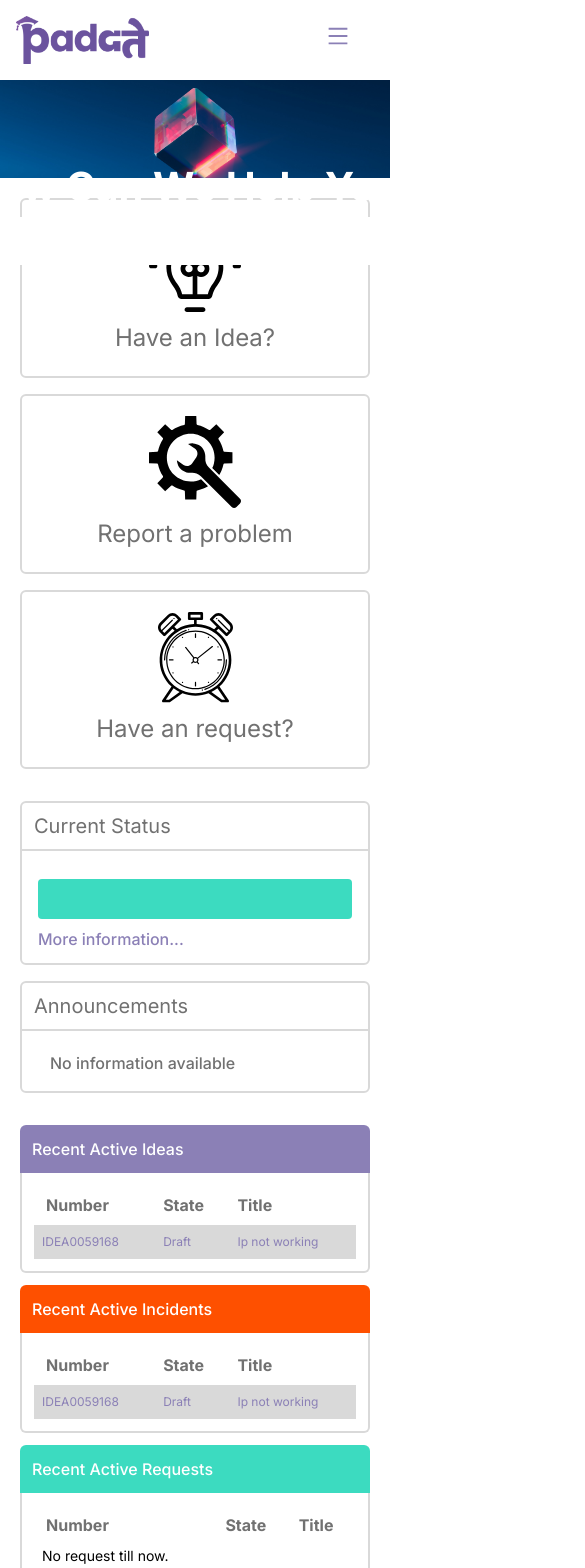
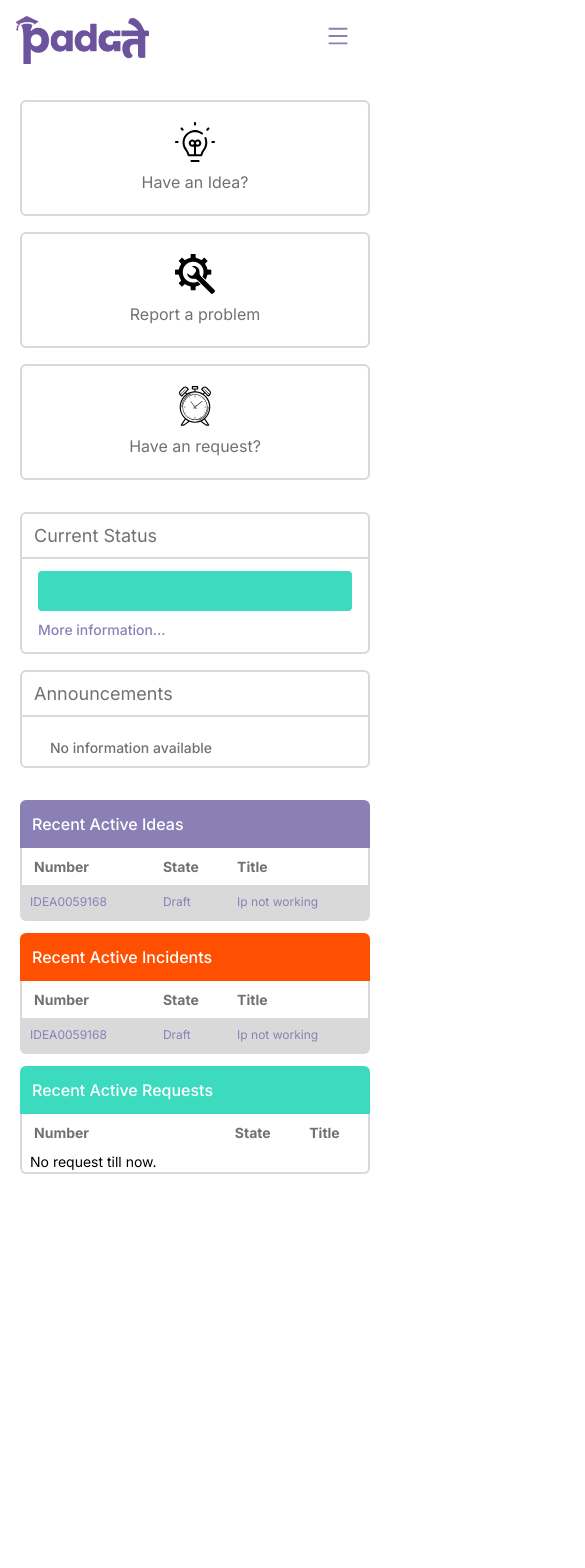
Before and after one commit to lokey5746/Bits-Desk, a React (Vite) app in the folder frontend/: page /dashboard in a window 390 px wide. Shown: the top 1568 px of the page, 585 px wide, since content can reach past the window. After the commit the page ends 1194 px from the top, so only its background shows below. Built offline with nearby package versions, Linux system fonts and the light colour scheme; a web font is replaced by a local one.

Commit message:
webpage responsive fix

```diff
--- a/frontend/src/components/Header.jsx
+++ b/frontend/src/components/Header.jsx
@@ -25,7 +25,7 @@ const Header = () => {
           }`}
         >
           <ul className="text-sm font-medium links space-y-4 md:space-y-0 md:space-x-4">
-            <li className="flex items-center space-x-2">
+            <li className="flex items-center space-x-1 md:space-x-2">
               <RiHome3Fill className="text-lg" />
               <Link onClick={() => setShowLinks(true)} to="/dashboard">
                 HOME
--- a/frontend/src/screen/annoucement/Annoucemnet.jsx
+++ b/frontend/src/screen/annoucement/Annoucemnet.jsx
@@ -3,25 +3,29 @@ import React from "react";
 const Annoucemnet = () => {
   return (
     <section className="grid grid-cols-1 md:grid-cols-2 gap-4 md:gap-12 py-8 md:px-8">
-      <div className="border-2 border-gray rounded-md space-y-4">
+      <div className="border-2 border-gray rounded-md md:space-y-4">
         <div>
-          <h3 className="text-xl text-title px-3 py-2">Current Status</h3>
+          <h3 className="text-lg md:text-xl text-title px-3 py-2">
+            Current Status
+          </h3>
           <hr className="border border-gray" />
         </div>
         <div className="px-4 py-3">
           <div className="bg-purple p-5 rounded "></div>
-          <h3 className="text-blue text-base mt-2 font-medium">
+          <h3 className="text-blue text-sm md:text-base mt-2 font-medium">
             More information...
           </h3>
         </div>
       </div>
-      <div className="border-2 border-gray rounded-md space-y-3 h-28">
+      <div className="border-2 border-gray rounded-md space-y-3 md:h-28">
         <div>
-          <h3 className="text-xl text-title px-3 py-2">Announcements</h3>
+          <h3 className="text-lg md:text-xl text-title px-3 py-2">
+            Announcements
+          </h3>
           <hr className="border border-gray" />
         </div>
         <div className="px-4 py-2">
-          <h3 className="text-base font-medium text-title px-3">
+          <h3 className="text-sm md:text-base font-medium text-title px-3">
             No information available
           </h3>
         </div>
--- a/frontend/src/screen/banner/Banner.jsx
+++ b/frontend/src/screen/banner/Banner.jsx
@@ -3,7 +3,7 @@ import banner from "../../assets/banner3.png";
 
 const Banner = () => {
   return (
-    <section>
+    <section className="hidden md:block">
       <img className="w-full" src={banner} alt="" />
       <div className="absolute box flex flex-col items-center">
         <h2 className="text-white text-3xl font-bold">How Can We Help You?</h2>
--- a/frontend/src/screen/idea/CreateIdea.jsx
+++ b/frontend/src/screen/idea/CreateIdea.jsx
@@ -23,7 +23,7 @@ const CreateIdea = () => {
               </label>
               <input
                 type="text"
-                className="px-3 py-2 md:py-3 rounded-md border-2 border-gray outline-none w-full"
+                className="px-3 py-2 md:py-3 rounded-md border border-gray outline-none w-full"
               />
             </div>
             <div className="space-y-2 flex flex-col">
@@ -32,7 +32,7 @@ const CreateIdea = () => {
               </label>
               <input
                 type="text"
-                className="px-3 py-2 md:py-3 rounded-md border-2 border-gray outline-none w-full"
+                className="px-3 py-2 md:py-3 rounded-md border border-gray outline-none w-full"
               />
             </div>
           </div>
@@ -43,7 +43,7 @@ const CreateIdea = () => {
               </label>
               <input
                 type="text"
-                className="px-3 py-2 md:py-3 rounded-md border-2 border-gray outline-none w-full"
+                className="px-3 py-2 md:py-3 rounded-md border border-gray outline-none w-full"
               />
             </div>
             <div className="space-y-2 flex flex-col">
@@ -52,7 +52,7 @@ const CreateIdea = () => {
               </label>
               <input
                 type="text"
-                className="px-3 py-2 md:py-3 rounded-md border-2 border-gray outline-none w-full"
+                className="px-3 py-2 md:py-3 rounded-md border border-gray outline-none w-full"
               />
             </div>
           </div>
@@ -68,7 +68,7 @@ const CreateIdea = () => {
               <h3 className="text-sm font-medium">Add attachments</h3>
             </div>
           </div>
-          <div className="border-2 border-gray rounded-md px-3 py-4 flex flex-col md:flex-row md:items-center space-y-2 md:space-x-4">
+          <div className="border border-gray rounded-md px-3 py-4 flex flex-col md:flex-row md:items-center space-y-2 md:space-x-4">
             <h2 className="text-sm font-medium ">Required information</h2>
             <div className="space-x-3 flex">
               <h3 className="text-xs text-white bg-red px-3 py-1 rounded-md font-medium">
--- a/frontend/src/screen/layout/Dashboard.jsx
+++ b/frontend/src/screen/layout/Dashboard.jsx
@@ -14,8 +14,8 @@ const Dashboard = () => {
               key={item.id}
               className="flex flex-col items-center px-3 py-5 space-y-2 border-2 border-gray rounded-md"
             >
-              <img src={item.image} className="" alt="" />
-              <h2 className="text-title text-2xl">{item.text}</h2>
+              <img src={item.image} className="h-10 md:h-20" alt="" />
+              <h2 className="text-title text-base md:text-2xl">{item.text}</h2>
             </div>
           ))}
         </div>
@@ -27,10 +27,10 @@ const Dashboard = () => {
                 Recent Active Ideas
               </h2>
             </div>
-            <div className="border-2 border-gray rounded-md p-3 rounded-t-none border-t-0">
+            <div className="border-2 border-gray rounded-md md:p-3 rounded-t-none border-t-0">
               <table class=" text-sm h-full w-full rounded-md border-spacing-y-5">
                 <thead>
-                  <tr className="text-base">
+                  <tr className="text-sm md:text-base">
                     <th class="px-3 py-2  text-title  text-left">Number</th>
                     <th class="px-2 py-2  text-title  text-left">State</th>
                     <th class="px-2 py-2  text-title  text-left">Title</th>
@@ -53,10 +53,10 @@ const Dashboard = () => {
                 Recent Active Incidents
               </h2>
             </div>
-            <div className="border-2 border-gray rounded-md p-3 rounded-t-none border-t-0">
+            <div className="border-2 border-gray rounded-md md:p-3 rounded-t-none border-t-0">
               <table class=" text-sm h-full w-full rounded-md border-spacing-y-5">
                 <thead>
-                  <tr className="text-base">
+                  <tr className="text-sm md:text-base">
                     <th class="px-3 py-2  text-title  text-left">Number</th>
                     <th class="px-2 py-2  text-title  text-left">State</th>
                     <th class="px-2 py-2  text-title  text-left">Title</th>
@@ -78,10 +78,10 @@ const Dashboard = () => {
                 Recent Active Requests
               </h2>
             </div>
-            <div className="border-2 border-gray rounded-md p-3 rounded-t-none border-t-0">
+            <div className="border-2 border-gray rounded-md md:p-3 rounded-t-none border-t-0">
               <table class=" text-sm h-full w-full rounded-md border-spacing-y-5">
                 <thead>
-                  <tr className="text-base">
+                  <tr className="text-sm md:text-base">
                     <th class="px-3 py-2  text-title  text-left">Number</th>
                     <th class="px-2 py-2  text-title  text-left">State</th>
                     <th class="px-2 py-2  text-title  text-left">Title</th>
```
